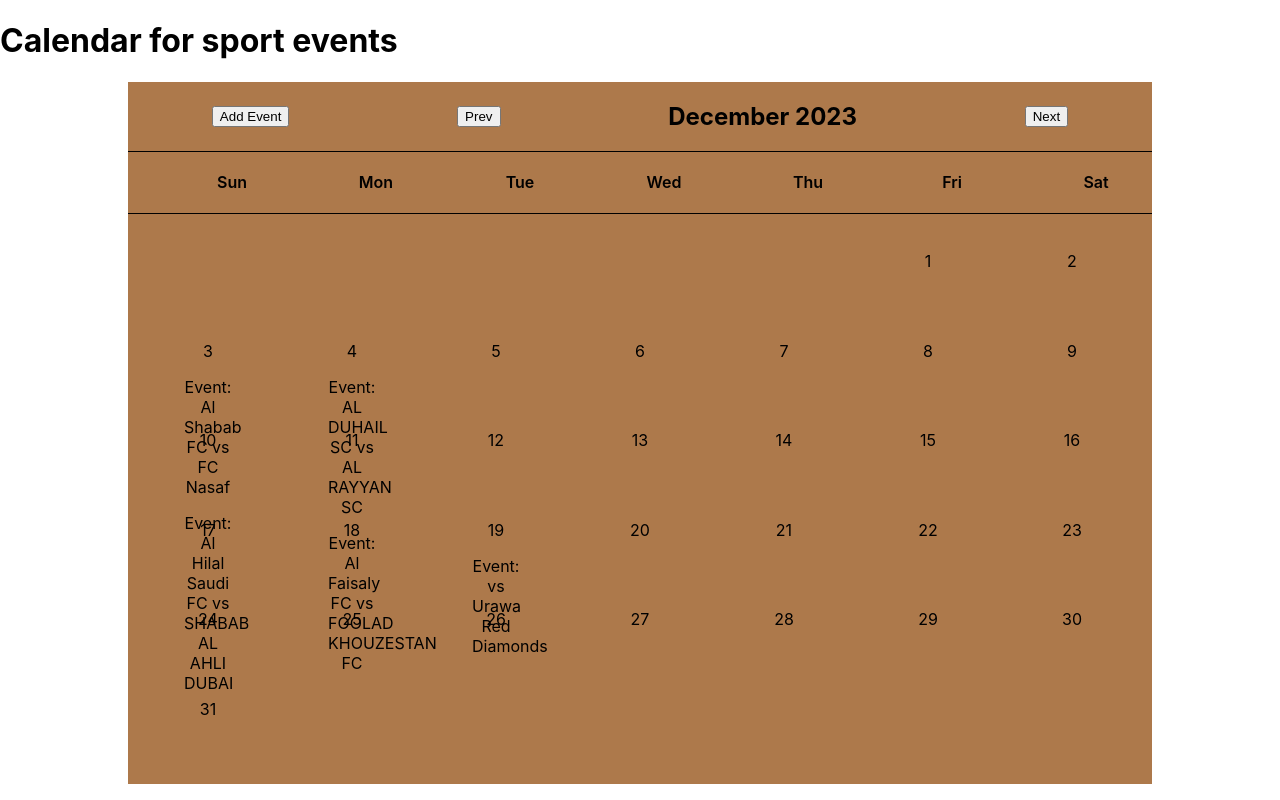
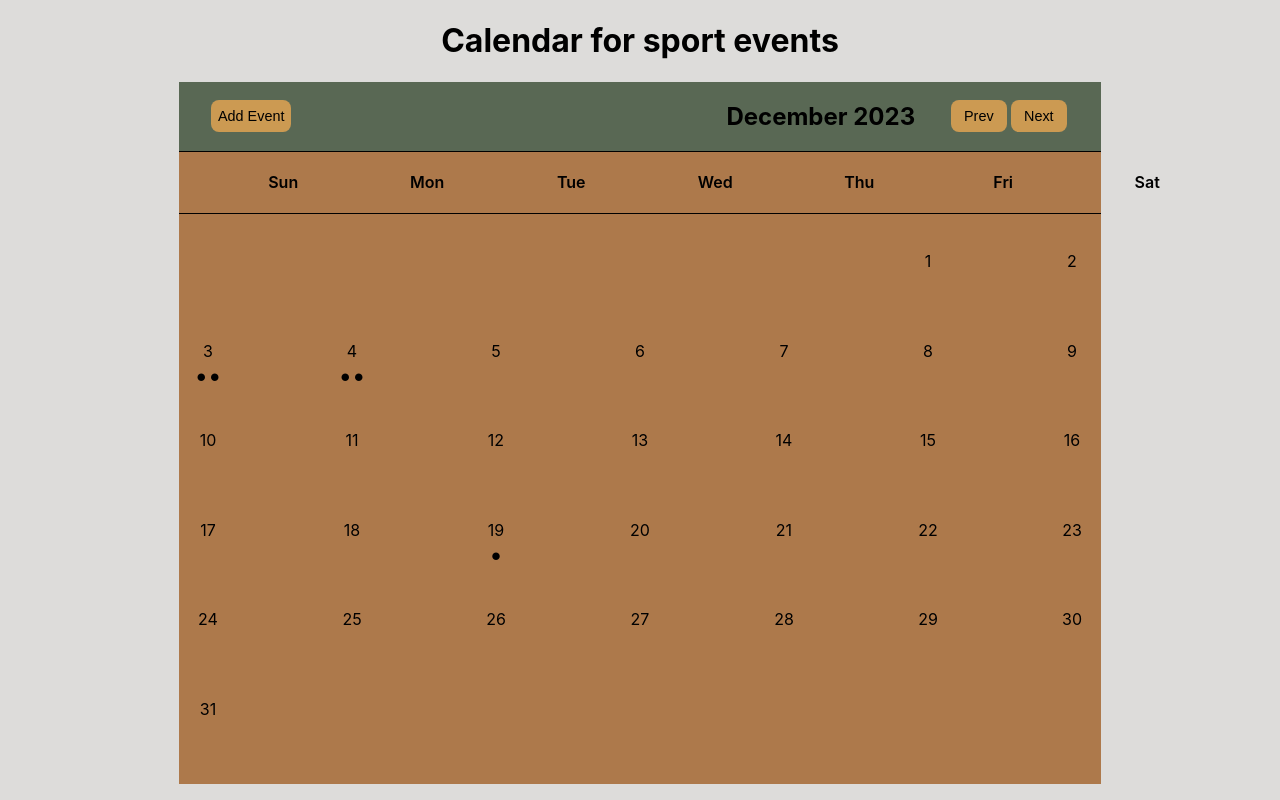
Before and after one commit to gretava/sport-event-calendar, a React app: page / in a window 1280 px wide. Built offline with nearby package versions, Linux system fonts and the light colour scheme; the HTML template or start-up script is replaced by a standard one.

Commit message:
Add styling

```diff
--- a/src/App.css
+++ b/src/App.css
@@ -1,6 +1,14 @@
-/* .App {
+.App {
+  width: 90%;
+  /* height: 50%; */
+  margin: auto;
+  flex: 1;
+  height: 600px;
   text-align: center;
 }
+
+/*
+
 
 .App-logo {
   height: 40vmin;
@@ -36,3 +44,22 @@
     transform: rotate(360deg);
   }
 } */
+body {
+  margin: 0;
+  padding: 0;
+  box-sizing: border-box;
+  background-color: rgb(221, 220, 218);
+  /* width: 100%; */
+  height: 600px;
+  /* position: relative; */
+  /* overflow: hidden; */
+  /* width: 90%; */
+  /* height: 50%; */
+  /* margin: auto; */
+  flex: 1;
+  /* text-align: center; */
+}
+
+h1 {
+  text-align: center;
+}
--- a/src/Calendar/Calendar.js
+++ b/src/Calendar/Calendar.js
@@ -68,17 +68,28 @@
 
   return (
     <main className={styles.calendarMain}>
-      <section className={styles.monthHeader}>
-        <button onClick={() => handleOpenAddEvent()} className={styles.navBtn}>
+      <section className={styles.monthMainHeader}>
+        <button
+          onClick={() => handleOpenAddEvent()}
+          className={styles.addEventBtn}
+        >
           Add Event
         </button>
-        <button onClick={prevMonth} className={styles.navBtn}>
+        <div className={styles.monthHeader}>
+          <div>
+            <h2 className={styles.calendarH2}>
+              {format(monthNavigation, 'MMMM yyyy')}
+            </h2>
+          </div>
+          <div className={styles.monthNavBtn}>
+            <button onClick={prevMonth} className={styles.navBtns}>
               Prev
             </button>
-        <h2>{format(monthNavigation, 'MMMM yyyy')}</h2>
-        <button onClick={nextMonth} className={styles.navBtn}>
+            <button onClick={nextMonth} className={styles.navBtns}>
               Next
             </button>
+          </div>
+        </div>
       </section>
       <div className={styles.daysOfWeek}>
         {daysOfWeek.map((day) => (
@@ -98,29 +109,25 @@
             className={styles.gridNumberDay}
           >
             {format(day, 'd')}
-
+            <div className={styles.gridNumberDayIndicator}>
               {eventList.map((event, eventIndex) => {
                 const formattedDate = format(day, 'yyyy-MM-dd');
                 if (event.dateVenue === formattedDate) {
                   return (
                     <div key={`event-${eventIndex}`}>
-                    <p>
-                      Event: {event.homeTeam?.officialName} vs {''}
-                      {event.awayTeam?.officialName}
-                    </p>
+                      <div className={styles.eventIndicatorsContainer}>
+                        {/* Event: {event.homeTeam?.name} vs {''}
+                      {event.awayTeam?.name} */}
+                        <div className={styles.eventIndicator}>•</div>
+                      </div>
                     </div>
                   );
                 }
                 return null;
               })}
             </div>
+          </div>
         ))}
-
-        {/* //
-          // const eventData = sportData.data.find(
-          //   (event) => event.dateVenue === formattedDate,
-          // const eventsOnDay = eventList.filter(
-            // (event) => event.dateVenue === formattedDate, */}
       </section>
       <EventModal
         isOpen={modalIsOpen}
--- a/src/DetailPage/EventModal.js
+++ b/src/DetailPage/EventModal.js
@@ -1,26 +1,53 @@
 import Modal from 'react-modal';
+import styles from './eventModal.module.scss';
 
 const EventModal = ({ isOpen, closeModal, eventData }) => {
+  // const capitalizeFirstLetter = (str) => {
+  //   return str.charAt(0).toUpperCase() + str.slice(1);
+  // };
+
   return (
-    <Modal isOpen={isOpen} onRequestClose={closeModal} contentLabel="Modal">
-      <div>
-        <h2>Event details</h2>
+    <Modal
+      isOpen={isOpen}
+      onRequestClose={closeModal}
+      contentLabel="Modal"
+      className={styles.modal}
+    >
+      <div className={styles.modalContent}>
+        <h2 className={styles.modalH2}>Event details</h2>
         {eventData && (
-          <div>
-            <p>Home team name: {eventData.homeTeam?.officialName}</p>
-            <p>Away team name: {eventData.awayTeam?.officialName}</p>
-            <p>Match date: {eventData.dateVenue}</p>
-            <p>Season: {eventData.season}</p>
-            <p>Winner: {eventData.result.winner}</p>
+          <div className={styles.infoDiv}>
             <p>
-              Result
-              <div>Home goals: {eventData.result.homeGoals}</div>
-              <div>Away goals: {eventData.result.awayGoals}</div>
+              <span>Home team name:</span> {eventData.homeTeam?.name}
             </p>
-            <p>Status: {eventData.status}</p>
+            <p>
+              <span>Away team name:</span> {eventData.awayTeam?.name}
+            </p>
+            <p>
+              <span>Match date:</span> {eventData.dateVenue}
+            </p>
+            <p>
+              <span>Match time:</span> {eventData.timeVenueUTC}
+            </p>
+            <p>
+              <span>Season:</span> {eventData.season}
+            </p>
+            <p>
+              <span>Winner:</span> {eventData.result?.winner}
+            </p>
+            <p>
+              <span>Result:</span>
+            </p>
+            <div>Home goals: {eventData.result?.homeGoals}</div>
+            <div>Away goals: {eventData.result?.awayGoals}</div>
+            <p>
+              <span>Status:</span> {eventData.status}
+            </p>
           </div>
         )}
-        <button onClick={closeModal}>Close</button>
+        <button onClick={closeModal} className={styles.closeBtn}>
+          Close
+        </button>
       </div>
     </Modal>
   );
```
Lines whose indentation alone changed are shown as unchanged.
